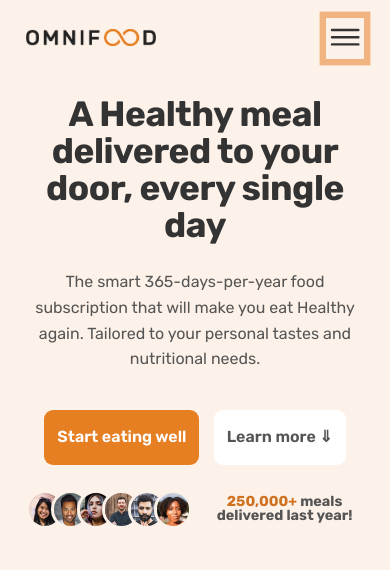
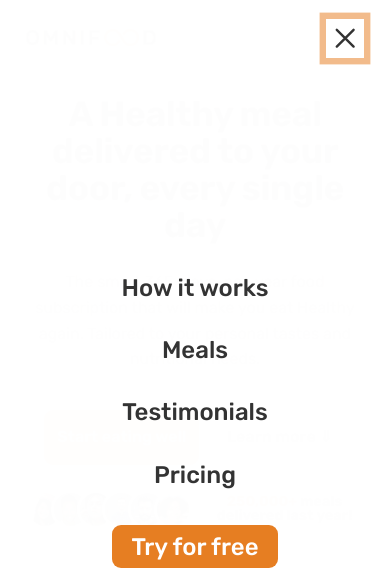
Before and after one commit to ramireslauer/omnifood-landing-page, a plain HTML site: page index.html in a window 390 px wide. Both pictures are taken after a click on the button 345 px from the left and 38 px from the top of the page. Shown: the top 570 px of the page. Drawn offline with nearby package versions, Linux system fonts and the light colour scheme.

Commit message:
Add function to the nav bar button on smaller screens

```diff
--- a/css/queries.css
+++ b/css/queries.css
@@ -110,10 +110,11 @@
 
   .btn-mobile-nav {
     display: block;
+    z-index: 9999;
   }
 
   .main-nav {
-    background-color: rgba(255, 255, 255, 0.89);
+    background-color: rgba(255, 255, 255, 0.993);
     position: absolute;
     top: 0;
     left: 0;
--- a/index.html
+++ b/index.html
@@ -23,6 +23,8 @@
       nomodule
       src="https://unpkg.com/ionicons@5.5.2/dist/ionicons/ionicons.js"
     ></script>
+
+    <script defer src="js/script.js"></script>
 
     <title>Omnifood</title>
   </head>
@@ -629,7 +631,7 @@
           </ul>
 
           <p class="copyright">
-            Copyright &copy; 2022 by Omnifood, Inc. All rights reserved
+            Copyright &copy; <span class="year">2025</span> by Omnifood, Inc. All rights reserved
           </p>
         </div>
         <div class="address-col">
--- /dev/null
+++ b/js/script.js
@@ -0,0 +1,13 @@
+"use strict";
+
+// Set current year in the footer section
+const yearEl = document.querySelector(".year");
+const currentYear = new Date().getFullYear();
+yearEl.textContent = currentYear;
+
+const btnNavEl = document.querySelector(".btn-mobile-nav");
+const headerEl = document.querySelector(".header");
+
+btnNavEl.addEventListener("click", function () {
+  headerEl.classList.toggle("nav-open");
+});
```
